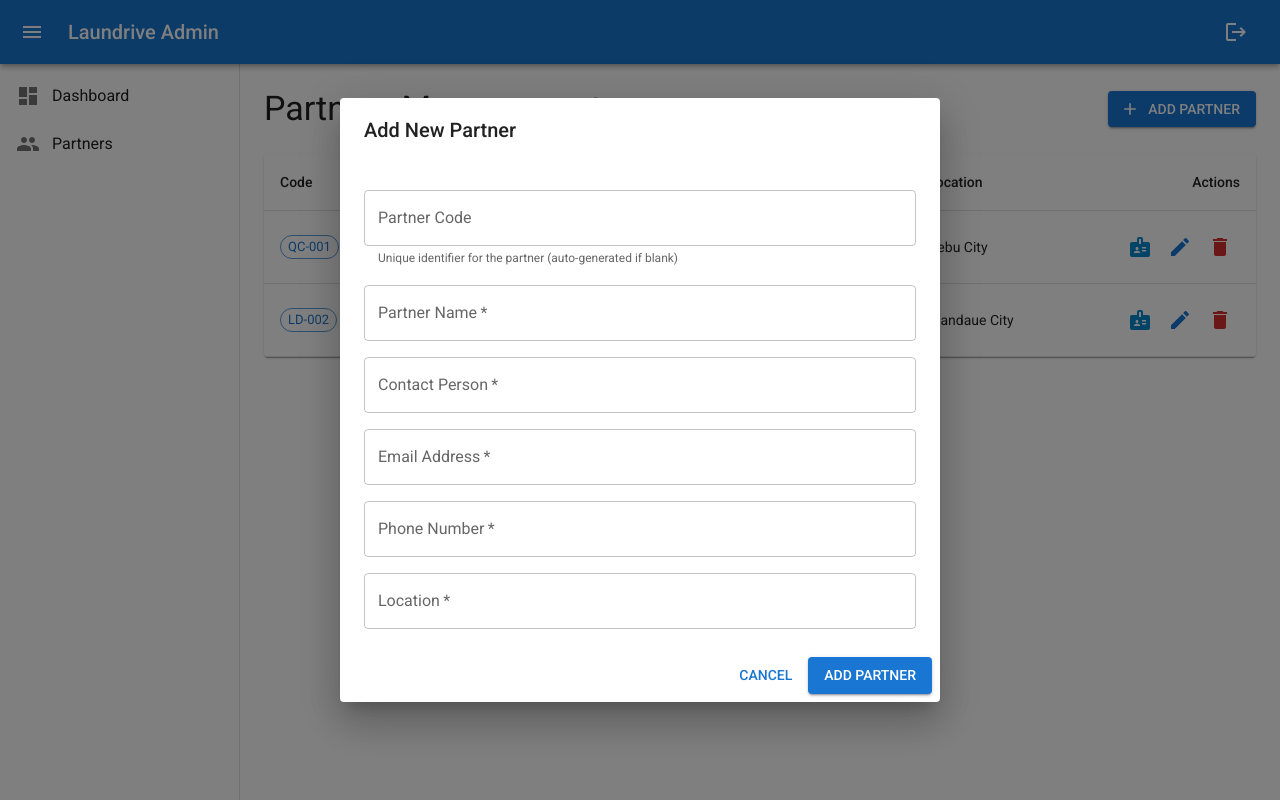
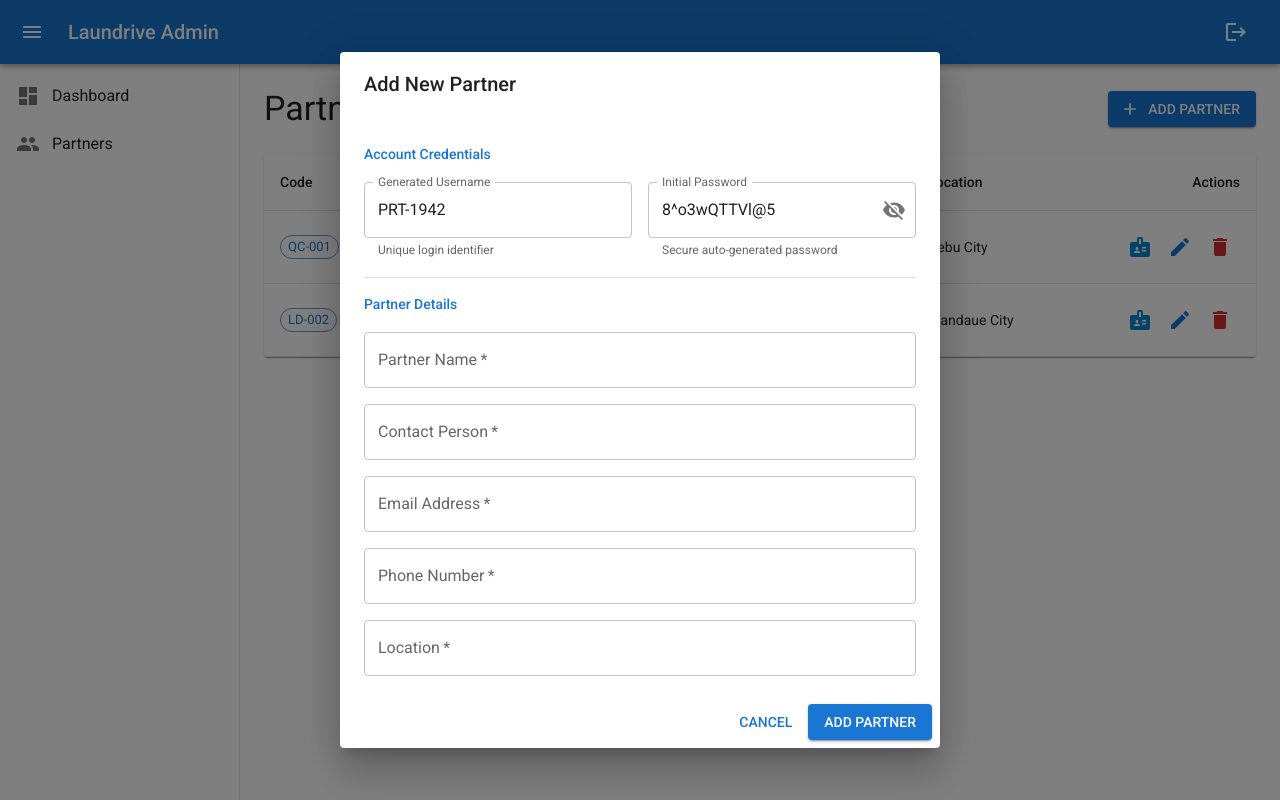
Before and after one commit to Laundrive-Engineering/laundrive-web-v2, a Next.js app: page /admin/partners in a window 1280 px wide. Both pictures are taken after a click on the button "ADD PARTNER". Built offline with nearby package versions, Linux system fonts and the light colour scheme; what @mui/material-nextjs would draw is missing.

Commit message:
Admin: show generated partner credentials in creation dialog with visibility toggle

```diff
--- a/src/app/admin/partners/page.tsx
+++ b/src/app/admin/partners/page.tsx
@@ -21,12 +21,16 @@ import {
   Chip,
   Snackbar,
   Alert,
+  InputAdornment,
+  Divider,
 } from '@mui/material';
 import AddIcon from '@mui/icons-material/Add';
 import EditIcon from '@mui/icons-material/Edit';
 import DeleteIcon from '@mui/icons-material/Delete';
 import BadgeIcon from '@mui/icons-material/Badge';
-import { generatePartnerCode } from '@/utils/generators';
+import Visibility from '@mui/icons-material/Visibility';
+import VisibilityOff from '@mui/icons-material/VisibilityOff';
+import { generatePartnerCode, generateSecurePassword } from '@/utils/generators';
 import { useRouter } from 'next/navigation';
 
 interface Partner {
@@ -48,8 +52,9 @@ export default function PartnersPage() {
   const [partners, setPartners] = React.useState<Partner[]>(initialPartners);
   const [open, setOpen] = React.useState(false);
   const [editingPartner, setEditingPartner] = React.useState<Partner | null>(null);
+  const [showPassword, setShowPassword] = React.useState(true);
   const [openSnackbar, setOpenSnackbar] = React.useState(false);
-  const [credentialMessage, setCredentialMessage] = React.useState('');
+  const [snackbarMessage, setSnackbarMessage] = React.useState('');
   const router = useRouter();
   const [formData, setFormData] = React.useState({
     partnerCode: '',
@@ -58,6 +63,7 @@ export default function PartnersPage() {
     email: '',
     phone: '',
     location: '',
+    password: '',
   });
 
   const handleOpen = (partner?: Partner) => {
@@ -70,10 +76,21 @@ export default function PartnersPage() {
         email: partner.email,
         phone: partner.phone,
         location: partner.location,
+        password: '••••••••',
       });
+      setShowPassword(false);
     } else {
       setEditingPartner(null);
-      setFormData({ partnerCode: '', name: '', contactPerson: '', email: '', phone: '', location: '' });
+      setFormData({
+        partnerCode: generatePartnerCode(''),
+        name: '',
+        contactPerson: '',
+        email: '',
+        phone: '',
+        location: '',
+        password: generateSecurePassword(),
+      });
+      setShowPassword(true);
     }
     setOpen(true);
   };
@@ -90,18 +107,16 @@ export default function PartnersPage() {
     e.preventDefault();
     if (editingPartner) {
       setPartners(partners.map(p => p.id === editingPartner.id ? { ...editingPartner, ...formData } : p));
+      setSnackbarMessage('Partner updated successfully');
     } else {
-      const partnerCode = formData.partnerCode || generatePartnerCode(formData.name);
-      const defaultPassword = `Laundrive@${partnerCode}!`;
       const newPartner = {
         id: partners.length + 1,
         ...formData,
-        partnerCode,
       };
       setPartners([...partners, newPartner]);
-      setCredentialMessage(`Partner added! Username: ${partnerCode}, Password: ${defaultPassword}`);
+      setSnackbarMessage(`Partner ${formData.partnerCode} added successfully`);
+    }
     setOpenSnackbar(true);
-    }
     handleClose();
   };
 
@@ -166,16 +181,47 @@ export default function PartnersPage() {
         <form onSubmit={handleSubmit}>
           <DialogContent>
             <Stack spacing={2} sx={{ mt: 1 }}>
+              <Typography variant="subtitle2" color="primary">Account Credentials</Typography>
+              <Stack direction="row" spacing={2}>
                 <TextField
                   name="partnerCode"
-                label="Partner Code"
+                  label="Generated Username"
                   fullWidth
                   value={formData.partnerCode}
+                  slotProps={{
+                    input: { readOnly: true },
+                  }}
+                  helperText="Unique login identifier"
+                />
+                <TextField
+                  name="password"
+                  label="Initial Password"
+                  fullWidth
+                  type={showPassword ? 'text' : 'password'}
+                  value={formData.password}
                   onChange={handleChange}
                   disabled={!!editingPartner}
-                placeholder="Leave blank to auto-generate"
-                helperText={editingPartner ? "Partner code cannot be changed" : "Unique identifier for the partner (auto-generated if blank)"}
+                  slotProps={{
+                    input: {
+                      readOnly: !!editingPartner,
+                      endAdornment: !editingPartner && (
+                        <InputAdornment position="end">
+                          <IconButton
+                            aria-label="toggle password visibility"
+                            onClick={() => setShowPassword(!showPassword)}
+                            edge="end"
+                          >
+                            {showPassword ? <VisibilityOff /> : <Visibility />}
+                          </IconButton>
+                        </InputAdornment>
+                      ),
+                    },
+                  }}
+                  helperText={editingPartner ? "Password cannot be viewed here" : "Secure auto-generated password"}
                 />
+              </Stack>
+              <Divider sx={{ my: 1 }} />
+              <Typography variant="subtitle2" color="primary">Partner Details</Typography>
               <TextField
                 name="name"
                 label="Partner Name"
@@ -230,12 +276,12 @@ export default function PartnersPage() {
 
       <Snackbar
         open={openSnackbar}
-        autoHideDuration={10000}
+        autoHideDuration={6000}
         onClose={() => setOpenSnackbar(false)}
         anchorOrigin={{ vertical: 'bottom', horizontal: 'center' }}
       >
         <Alert onClose={() => setOpenSnackbar(false)} severity="success" sx={{ width: '100%' }}>
-          {credentialMessage}
+          {snackbarMessage}
         </Alert>
       </Snackbar>
     </Box>
--- a/src/utils/generators.ts
+++ b/src/utils/generators.ts
@@ -1,10 +1,12 @@
 export const generatePartnerCode = (name: string): string => {
   const prefix = name
-    .split(' ')
-    .map((word) => word[0])
-    .join('')
-    .toUpperCase()
-    .slice(0, 3);
+    ? name
+        .split(' ')
+        .map((word) => word[0])
+        .join('')
+        .toUpperCase()
+        .slice(0, 3)
+    : 'PRT';
   const random = Math.floor(1000 + Math.random() * 9000);
   return `${prefix}-${random}`;
 };
```
Lines whose indentation alone changed are shown as unchanged.
